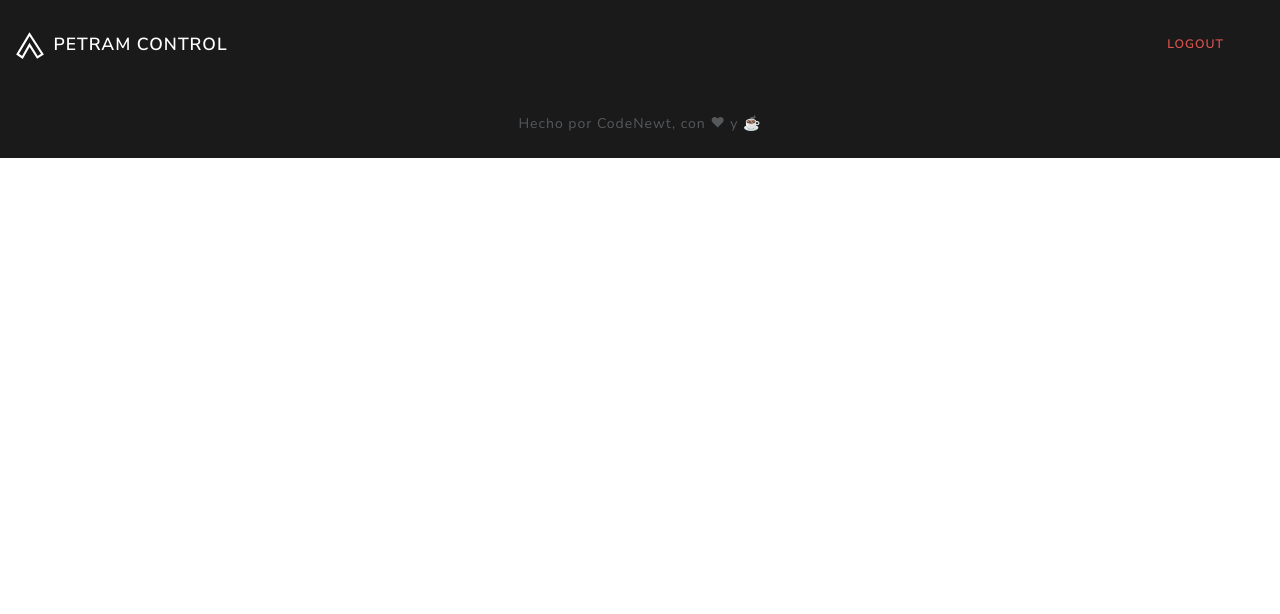
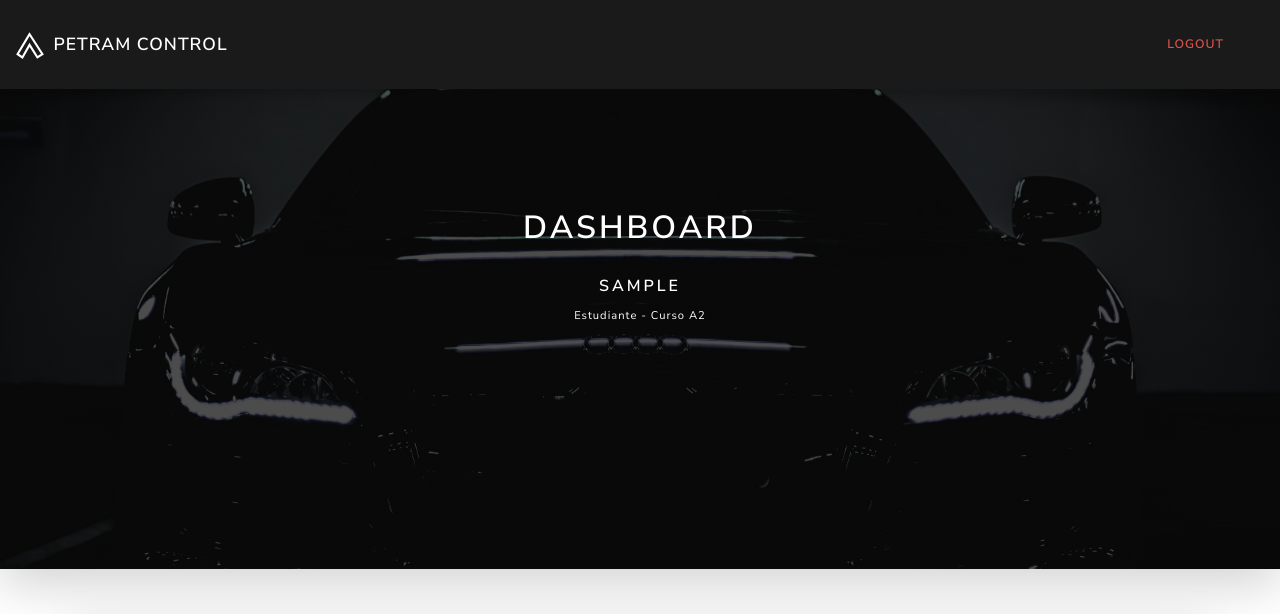
Before and after one commit to royerguerrero/petram-control-django, a Django app: page /dashboard in a window 1280 px wide. Shown: the top 614 px of the page. Before the commit the page ends 158 px from the top, so only its background shows below. Run offline with Django 3.2, Linux system fonts and the light colour scheme; the visitor is signed in with stand-in values (Sample User, id 1); some libraries are stand-ins or nearby versions.

Commit message:
Añadiendo el Dashboard y mejorando el panel de administracion

```diff
--- /dev/null
+++ b/clases/templates/horario.html
@@ -0,0 +1,5 @@
+{% extends "dashboard.html" %}
+
+{% block container %}
+
+{% endblock container %}
--- a/petram_control/urls.py
+++ b/petram_control/urls.py
@@ -20,6 +20,8 @@
     path('dashboard', usuarios_views.dashboard, name='dashboard'),
 
     # Clases paths
-    path('dashboard/horario', clases_views.horario, name='horario')
+    path('dashboard/horario', clases_views.horario, name='horario'),
 
 ] + static(settings.MEDIA_URL, document_root=settings.MEDIA_ROOT)
+
+admin.site.site_header = 'Administrador de Petram Control'
--- a/static/css/style.css
+++ b/static/css/style.css
@@ -1,3 +1,13 @@
+.banner-dash{
+    height: 60vh;
+    width: 100%;
+    background: linear-gradient(rgba(0, 0, 0, 0.7), rgba(0, 0, 0, 0.7)), url('../img/dash-banner.jpg');
+    background-repeat: no-repeat;
+    background-size: cover;
+    background-position-y: 72%;
+    background-attachment: fixed;
+}
+
 .banner{
     height: 90vh;
     width: 100%;
@@ -6,3 +16,12 @@
     background-size: cover;
     background-position: center;
 }
+
+.card-horario{
+    height: 40vh;
+    width: 100%;
+    background: linear-gradient(rgba(0, 0, 0, 0.2), rgba(0, 0, 0, 0.7)), url('../img/card-horario.jpg');
+    background-repeat: no-repeat;
+    background-size: cover;
+    background-position-y: 70%;
+}
--- a/usuarios/models.py
+++ b/usuarios/models.py
@@ -32,5 +32,3 @@
 
     creado = models.DateTimeField(auto_now_add=True)
     modificado = models.DateTimeField(auto_now=True)
-
-    creado_por = models.ManyToManyField("self")
--- a/usuarios/templates/dashboard.html
+++ b/usuarios/templates/dashboard.html
@@ -4,8 +4,30 @@
     <title>Dashboard - Petram Control</title>
 {% endblock %}}
 
+{% load static %}
+
 {% block nav-items %}
-    <li class="nav-item">
-        <a class="nav-link text-danger" href="{% url "logout" %}">Logout</a>
-    </li>
+<li class="nav-item">
+    <a class="nav-link text-danger" href="{% url "logout" %}">Logout</a>
+</li>
 {% endblock nav-items %}
+
+{% block container %}
+<section>
+
+    <div class="banner-dash shadow-lg">
+        <div class="rounded-circle text-center pt-5 text-white">
+            <h1 class="text-white font-weight-bold mt-5 pt-4"> Dashboard </h1>
+            <br>
+            <h2 class="text-white h5">{{ user.username }}</h2>
+            <small class="small">Estudiante - Curso A2</small>
+        </div>
+    </div>
+    <div class="container rounded shadow-lg card-horario my-5 text-center pt-5 text-white">
+        <h2 class="text-white">Horario</h2>
+        <p>Conoce tus horarios semanales, organiaza tu agenda</p>
+        <a class="btn btn-secondary mt-1" href="{% url "horario" %}">Descubrir mi horario</a>
+    </div>
+
+</section>
+{% endblock %}
--- a/usuarios/views.py
+++ b/usuarios/views.py
@@ -4,6 +4,9 @@
 from django.shortcuts import render, redirect
 from django.contrib.auth import authenticate, login, logout
 from django.contrib.auth.decorators import login_required
+
+# Models
+from usuarios.models import Perfil
 
 def login_view(request):
     if request.method == 'POST':
@@ -13,7 +16,8 @@
         user = authenticate(request, username=username, password=password)
         if user is not None:
             login(request, user)
-            return redirect('dashboard')
+            # perfil = Perfil.objects.get(user_id=user.id)
+            return render(request, 'dashboard.html', {'perfil':perfil})
         else:
             return render(request, 'login.html', {'error':'Nombre de usuario y contraseña invalida'})
 
```
Also changed, not shown: static/img/dash-banner.jpg (added), usuarios/migrations/0002_auto_20200229_1647.py (added), 2 other files.
